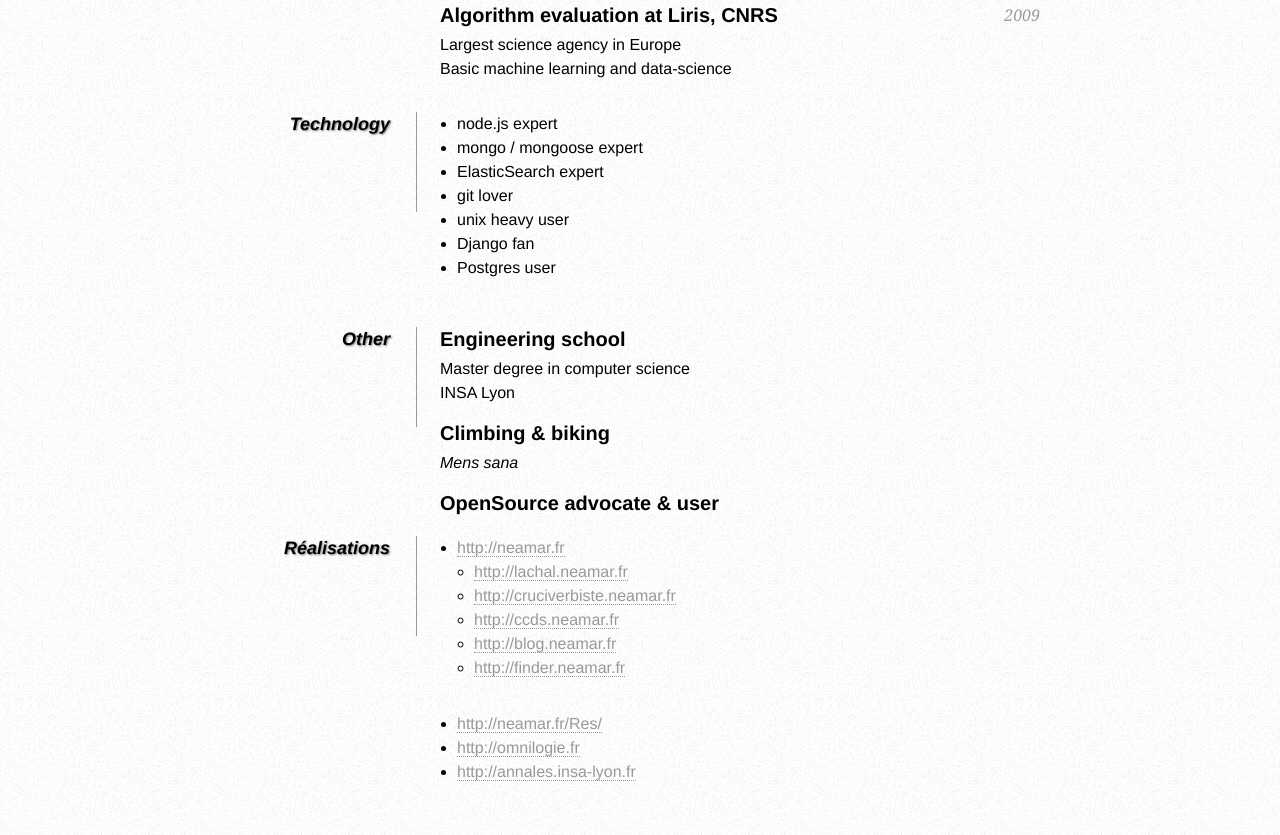
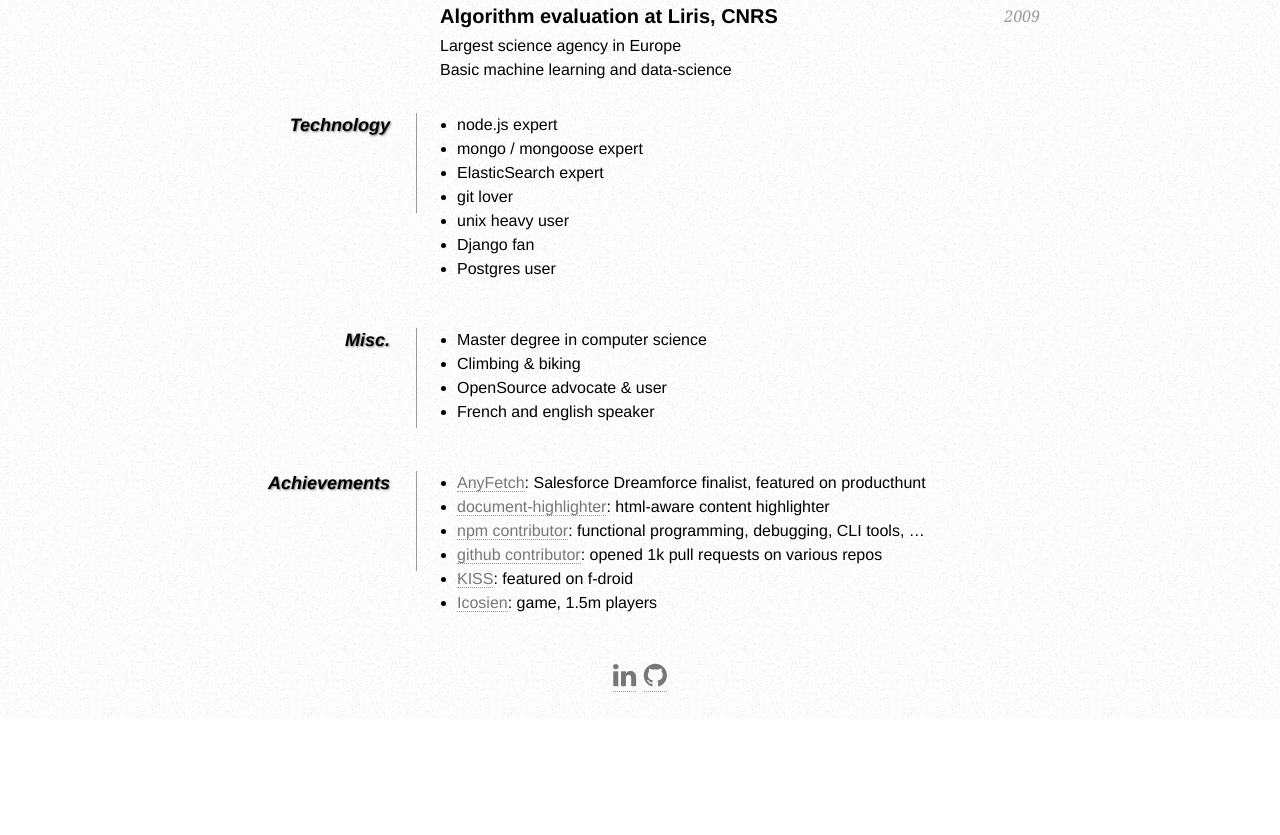
Before and after one commit to Neamar/bacconnier.fr, a plain HTML site: page index.html in a window 1280 px wide. Shown: the part 661-1496 px from the top of the page. After the commit the page ends 1380 px from the top, so only its background shows below. Drawn offline with Linux system fonts and the light colour scheme.

Commit message:
Social buttons (linkedin, github)

```diff
--- a/index.css
+++ b/index.css
@@ -1,23 +1,31 @@
 * {
     margin: 0;
-    padding: 0; }
+    padding: 0;
+}
+
 body {
     font: 16px Helvetica, Sans-Serif;
     line-height: 24px;
     background: url(images/noise.jpg);
 }
+
 .clear {
     clear: both;
 }
+
 #page-wrap {
     width: 800px;
     margin: 40px auto 60px;
+    margin-bottom: 0;
 }
+
 #pic {
     float: right;
     margin: -30px 0 0 0;
     width: 150px;
-    height: 150px;}
+    height: 150px;
+}
+
 h1 {
     margin: 0 0 16px 0;
     padding: 0 0 16px 0;
@@ -25,12 +33,15 @@ h1 {
     font-weight: bold;
     letter-spacing: -2px;
     border-bottom: 1px solid #999;
-    text-shadow:1px 1px 10px #666666;}
+    text-shadow:1px 1px 10px #666666;
+}
+
 h2 {
     font-size: 20px;
     margin: 0 0 6px 0;
     position: relative;
 }
+
 h2 span {
     position: absolute;
     bottom: 0;
@@ -41,6 +52,7 @@ h2 span {
     color: #999;
     font-weight: normal;
 }
+
 h1 span {
     font-style: italic;
     font-family: Georgia, Serif;
@@ -48,30 +60,37 @@ h1 span {
     color: #999;
     font-weight: normal;
 }
+
 p {
     margin: 0 0 16px 0;
 }
+
 a {
-    color: #999;
+    color: #777;
     text-decoration: none;
     border-bottom: 1px dotted #999;
 }
+
 a:hover {
     border-bottom-style: solid;
     color: black;
 }
+
 ul {
     margin: 0 0 32px 17px;
 }
+
 #place {
     width: 500px;
     float: left;
 }
+
 #place p {
     font-family: Georgia, Serif;
     font-style: italic;
     color: #666;
 }
+
 dt {
     font-style: italic;
     font-weight: bold;
@@ -84,12 +103,20 @@ dt {
     border-right: 1px solid #999;
     text-shadow: 1px 1px 2px gray
 }
+
 dd {
     width: 600px;
     float: right;
 }
+
 dd.clear {
     float: none;
     margin: 0;
     height: 15px;
 }
+
+.social {
+    text-align: center;
+    font-size: 27px;
+    margin-bottom: 30px;
+}
--- a/index.html
+++ b/index.html
@@ -5,16 +5,16 @@
     <meta name="robots" content="noindex" />
     <title>Matthieu BACCONNIER resume</title>
     <link href="index.css" media="all" rel="stylesheet" />
+    <link rel="stylesheet" href="https://maxcdn.bootstrapcdn.com/font-awesome/4.4.0/css/font-awesome.min.css">
   </head>
   <body>
     <div id="page-wrap">
       <img src="images/matthieu.jpg" alt="Matthieu Bacconnier" id="pic" />
-
       <!-- Microformats! -->
       <div id="contact-info" class="vcard">
         <h1 class="fn">Matthieu BACCONNIER</h1>
         <p>
-          Cellphone: <span class="tel">+336 69 34 70 15</span><br />
+          Cellphone: <span class="tel">+336 69 34 70 15</span> <small>[UTC+1]</small><br />
           Mail: <a class="email" href="mailto:matthieu@bacconnier.fr">matthieu@bacconnier.fr</a>
         </p>
       </div>
@@ -25,6 +25,7 @@
           France
         </p>
       </div>
+      <p>Enthusiastic developer and team leader,<br />I love a good technical challenge.
       <div class="clear"></div>
       <dl>
         <dd class="clear"></dd>
@@ -61,36 +62,35 @@
       </ul>
       </dd>
       <dd class="clear"></dd>
-        <dt>Other</dt>
+      <dt>Misc.</dt>
       <dd>
-        <h2>Engineering school</h2>
-        <p>Master degree in computer science<br />
-        INSA Lyon</p>
-        <h2>Climbing &amp; biking</h2>
-        <p><em>Mens sana</em></p>
-        <h2>OpenSource advocate &amp; user</h2>
+      <ul>
+        <li>Master degree in computer science</li>
+        <li>Climbing &amp; biking</li>
+        <li>OpenSource advocate &amp; user</li>
+        <li>French and english speaker</li>
+      </ul>
       </dd>
       <dd class="clear"></dd>
-        <dt>Réalisations</dt>
+      <dt>Achievements</dt>
       <dd>
       <ul class="achievements">
-          <li><a href="http://neamar.fr">http://neamar.fr</a>
-          <ul>
-            <li><a href="http://lachal.neamar.fr">http://lachal.neamar.fr</a></li>
-            <li><a href="http://cruciverbiste.neamar.fr/">http://cruciverbiste.neamar.fr</a></li>
-            <li><a href="http://ccds.neamar.fr">http://ccds.neamar.fr</a></li>
-            <li><a href="http://blog.neamar.fr">http://blog.neamar.fr</a></li>
-            <li><a href="http://finder.neamar.fr">http://finder.neamar.fr</a></li>
-          </ul>
-        </li>
-        <li><a href="http://neamar.fr/Res/">http://neamar.fr/Res/</a></li>
-        <li><a href="http://omnilogie.fr">http://omnilogie.fr</a></li>
-        <li><a href="http://annales.insa-lyon.fr">http://annales.insa-lyon.fr</a></li>
+        <li><a href="http://anyfetch.com/">AnyFetch</a>: Salesforce Dreamforce finalist, featured on producthunt</li>
+        <li><a href="https://www.npmjs.com/package/document-highlighter">document-highlighter</a>: html-aware content highlighter</li>
+        <li><a href="https://www.npmjs.com/~matthieu.bacconnier">npm contributor</a>: functional programming, debugging, CLI tools, &hellip;</li>
+        <li><a href="https://github.com/Neamar?tab=repositories">github contributor</a>: opened 1k pull requests on various repos</li>
+        <li><a href="https://github.com/Neamar/KISS">KISS</a>: featured on f-droid</li>
+        <li><a href="http://icosien.flashgamesplayer.com/">Icosien</a>: game, 1.5m players</li>
     </ul>
     </dd>
     <dd class="clear"></dd>
   </dl>
   <div class="clear"></div>
 </div>
+
+<div class="social">
+  <a href="https://www.linkedin.com/in/matthieubacconnier"><i class="fa fa-linkedin"></i></a>
+  <a href="https://github.com/Neamar"><i class="fa fa-github"></i></a>
+</div>
 </body>
 </html>
```
Lines whose indentation alone changed are shown as unchanged.
